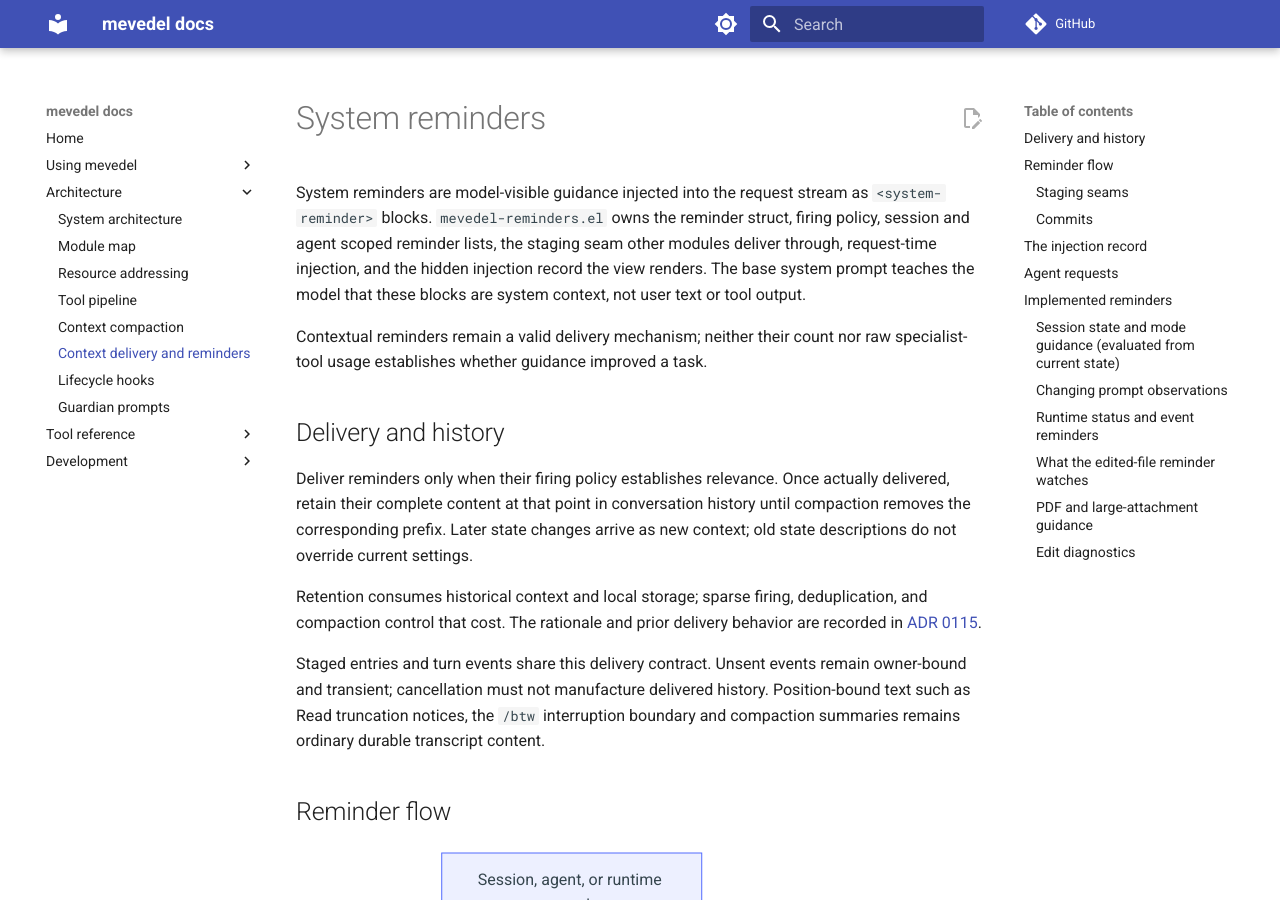
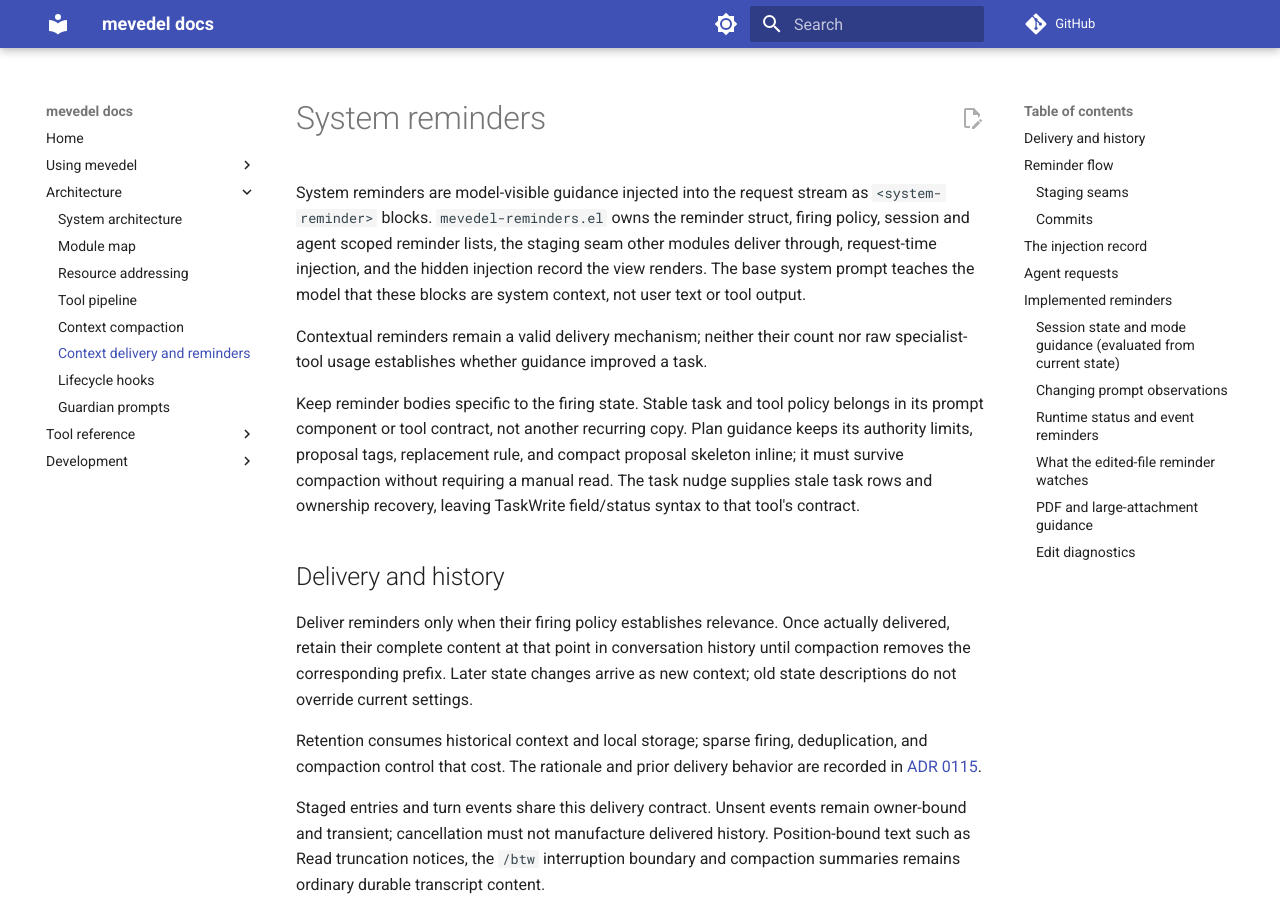
Before and after one commit to FrauH0lle/mevedel, an MkDocs documentation site: the page built from docs/reminders.md, in a window 1280 px wide and 900 px high. Built offline with MkDocs 1.6.1 and Material for MkDocs 9.7.7, drawn with Linux system fonts in a browser that asks for light colours; comment, search, counter and statistics services are not loaded.

Commit message:
refactor(reminders): Shorten Plan and stale-task guidance
Preserve reminder firing, delivery, authority and proposal shape; reduce repeated instruction wording rather than changing lifecycle policy.

* mevedel-reminders.el (mevedel-reminders-make-plan-mode, mevedel-reminders-make-task-nudge): Tighten the bodies and leave TaskWrite status syntax in its tool contract.

* docs/reminders.md: Explain state-specific bodies and inline Plan authority.

* test/test-mevedel-reminders.el: Update proposal and ownership text assertions while retaining delivery and trigger coverage.

Validation: full Eask check and 588-case fresh-file prompt regressions pass; no live Emacs instrumentation.

```diff
--- a/docs/reminders.md
+++ b/docs/reminders.md
@@ -10,6 +10,13 @@ not user text or tool output.
 
 Contextual reminders remain a valid delivery mechanism; neither their count nor
 raw specialist-tool usage establishes whether guidance improved a task.
+
+Keep reminder bodies specific to the firing state. Stable task and tool policy
+belongs in its prompt component or tool contract, not another recurring copy.
+Plan guidance keeps its authority limits, proposal tags, replacement rule, and
+compact proposal skeleton inline; it must survive compaction without requiring
+a manual read. The task nudge supplies stale task rows and ownership recovery,
+leaving TaskWrite field/status syntax to that tool's contract.
 
 ## Delivery and history
 
```
Also changed, not shown: 2 other files.
